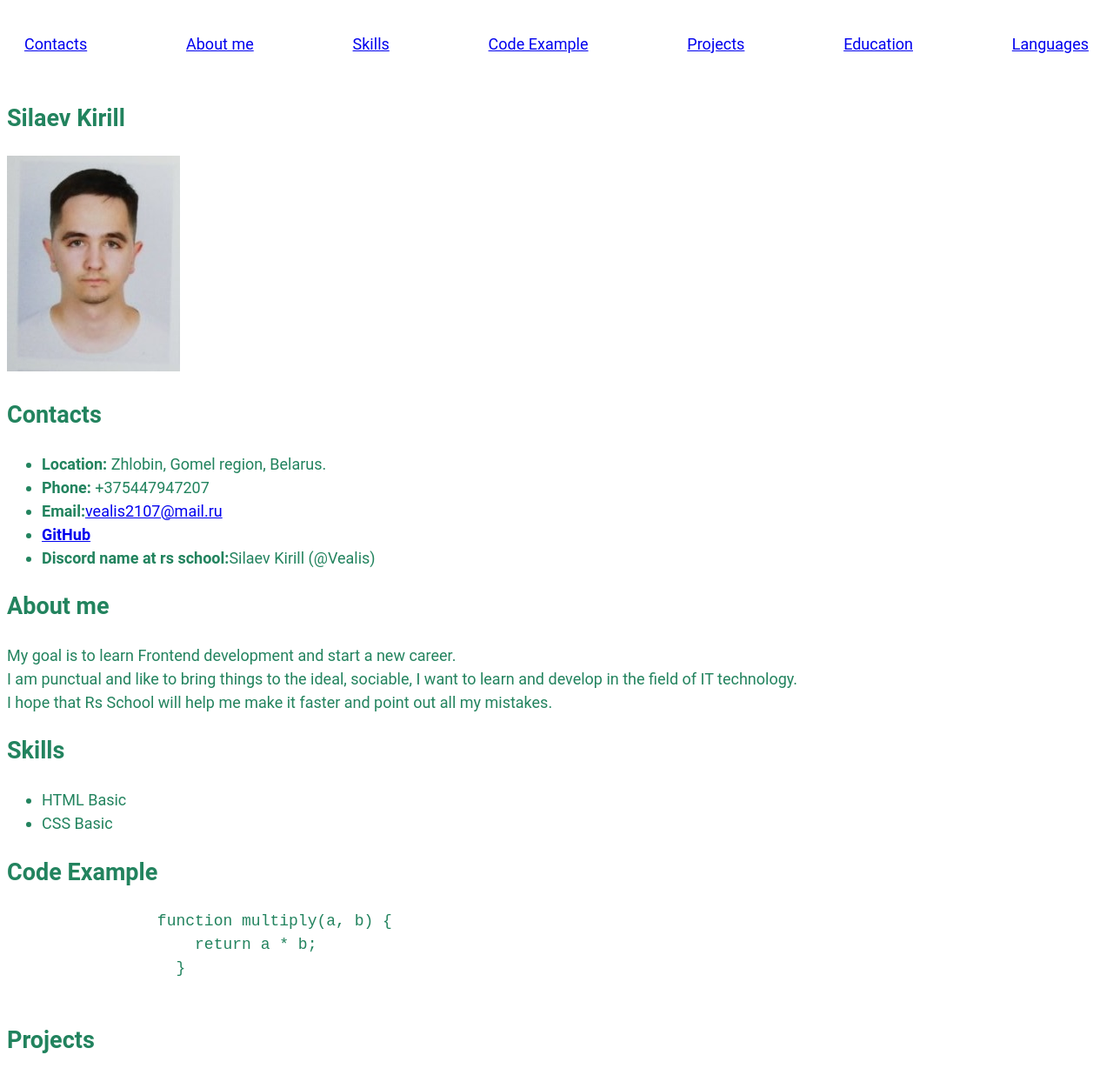
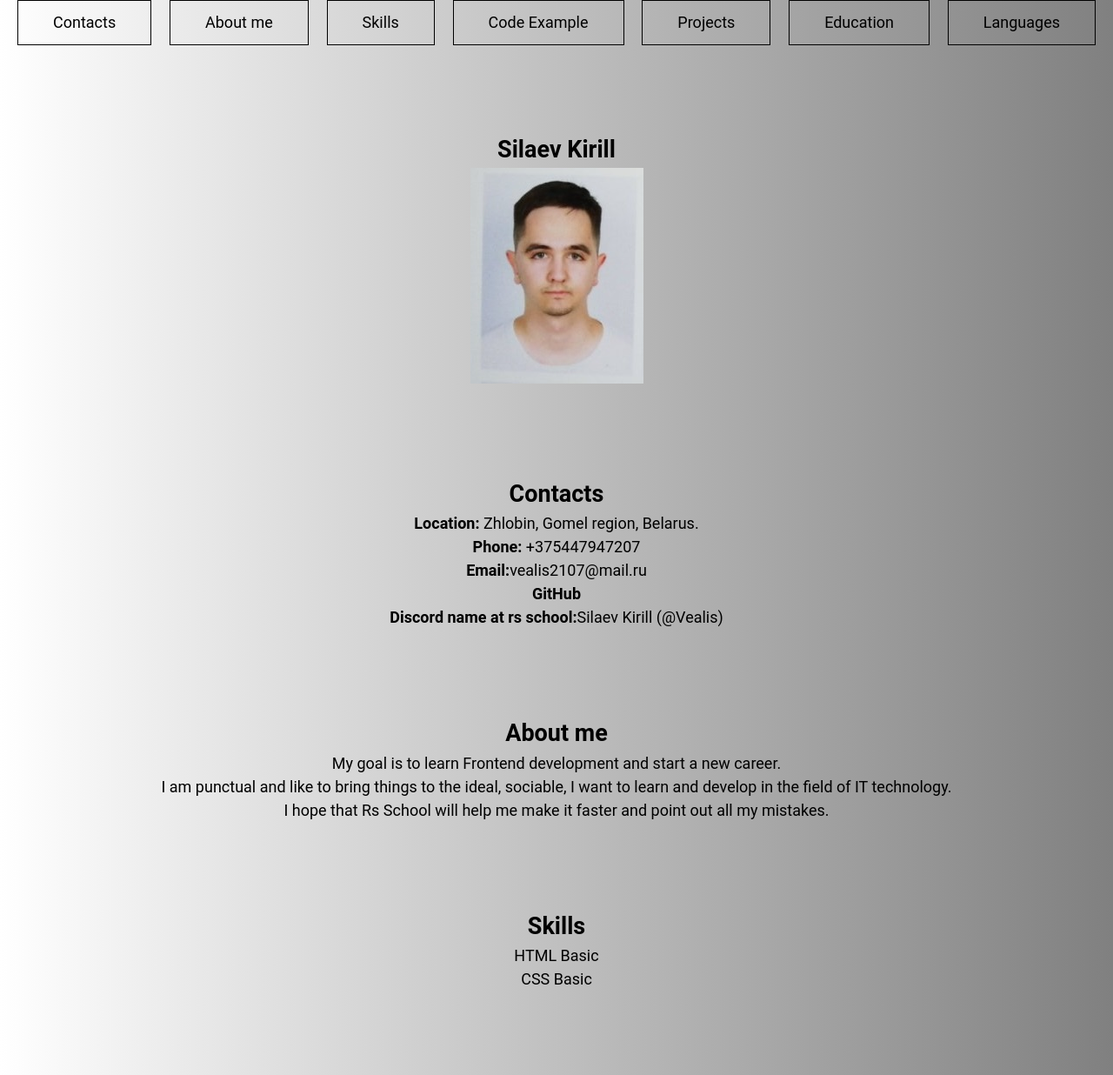
Before and after one commit to Vealis/rsschool-cv, a plain HTML site: page index.html in a window 1280 px wide. Shown: the top 1236 px of the page at 87% size. Drawn offline with Linux system fonts and the light colour scheme; a web font is replaced by a local one.

Commit message:
fix: section and css

```diff
--- a/css/style.css
+++ b/css/style.css
@@ -10,6 +10,8 @@
 }
 * {
   box-sizing: border-box;
+  padding: 0;
+  margin: 0;
 }
 body {
   display: flex;
@@ -28,6 +30,11 @@ body {
   padding: 0 20px;
   line-height: 50px;
   transition: 0.3s;
+  background: linear-gradient(to left, grey, white);
+}
+.nav-item {
+  border: 1px solid black;
+  padding: 0px 40px;
 }
 html {
   scroll-behavior: smooth;
@@ -58,3 +65,39 @@ body {
   line-height: 1.5;
   color: #22835e;
 }
+main {
+  background: linear-gradient(to left, grey, white);
+  color: black;
+  text-align: center;
+}
+a {
+  text-decoration: none;
+  color: black;
+}
+a:hover {
+  text-decoration: underline;
+}
+#Name {
+  padding-top: 100px;
+}
+#contacts {
+  padding-top: 100px;
+}
+#About {
+  padding-top: 100px;
+}
+#skills {
+  padding-top: 100px;
+}
+#Code {
+  padding-top: 100px;
+}
+#Projects {
+  padding-top: 100px;
+}
+#Education {
+  padding-top: 100px;
+}
+#Languages {
+  padding-top: 100px;
+}
--- a/index.html
+++ b/index.html
@@ -13,9 +13,9 @@
         <nav class="nav">
             <ul class="nav-list">
               <li class="nav-item"><a href="#contacts" class="nav-link">Contacts</a></li>
-              <li class="nav-item"><a href="#About me" class="nav-link">About me</a></li>
+              <li class="nav-item"><a href="#About" class="nav-link">About me</a></li>
               <li class="nav-item"><a href="#skills" class="nav-link">Skills</a></li>
-              <li class="nav-item"><a href="#Code Example" class="nav-link">Code Example</a></li>
+              <li class="nav-item"><a href="#Code" class="nav-link">Code Example</a></li>
               <li class="nav-item"><a href="#Projects" class="nav-link">Projects</a></li>
               <li class="nav-item"><a href="#Education" class="nav-link">Education</a></li>
               <li class="nav-item"><a href="#Languages" class="nav-link">Languages</a></li>
@@ -29,7 +29,7 @@
         </section>
         <section id="contacts">
             <h2>Contacts</h2>
-            <ul id="contacts">
+            <ul>
                 <li><span class="contacts">Location:</span> Zhlobin, Gomel region, Belarus.</li>
                 <li><span class="contacts">Phone:</span> +375447947207</li>
                 <li><span class="contacts">Email:</span><a href="mailto:vealis2107@mail.ru">vealis2107@mail.ru</a></li>
@@ -37,7 +37,7 @@
                 <li><span class="contacts">Discord name at rs school:</span>Silaev Kirill (@Vealis)</li>
             </ul>
         </section>
-        <section id="About me">
+        <section id="About">
             <h2>About me</h2>
             My goal is to learn Frontend development and start a new career.<br>
             I am punctual and like to bring things to the ideal, sociable, I want to learn and develop in the field of IT technology.<br>
@@ -50,12 +50,12 @@
                     <li>CSS Basic</li>
                 </ul>
         </section>
-        <section id="Code Example">
+        <section id="Code">
             <h2>Code Example</h2>
             <code class="code"><pre>
-                function multiply(a, b) {
-                    return a * b;
-                  }
+function multiply(a, b) {
+      return a * b;
+       }
             </pre></code>
         </section>
         <section id="Projects">
```
